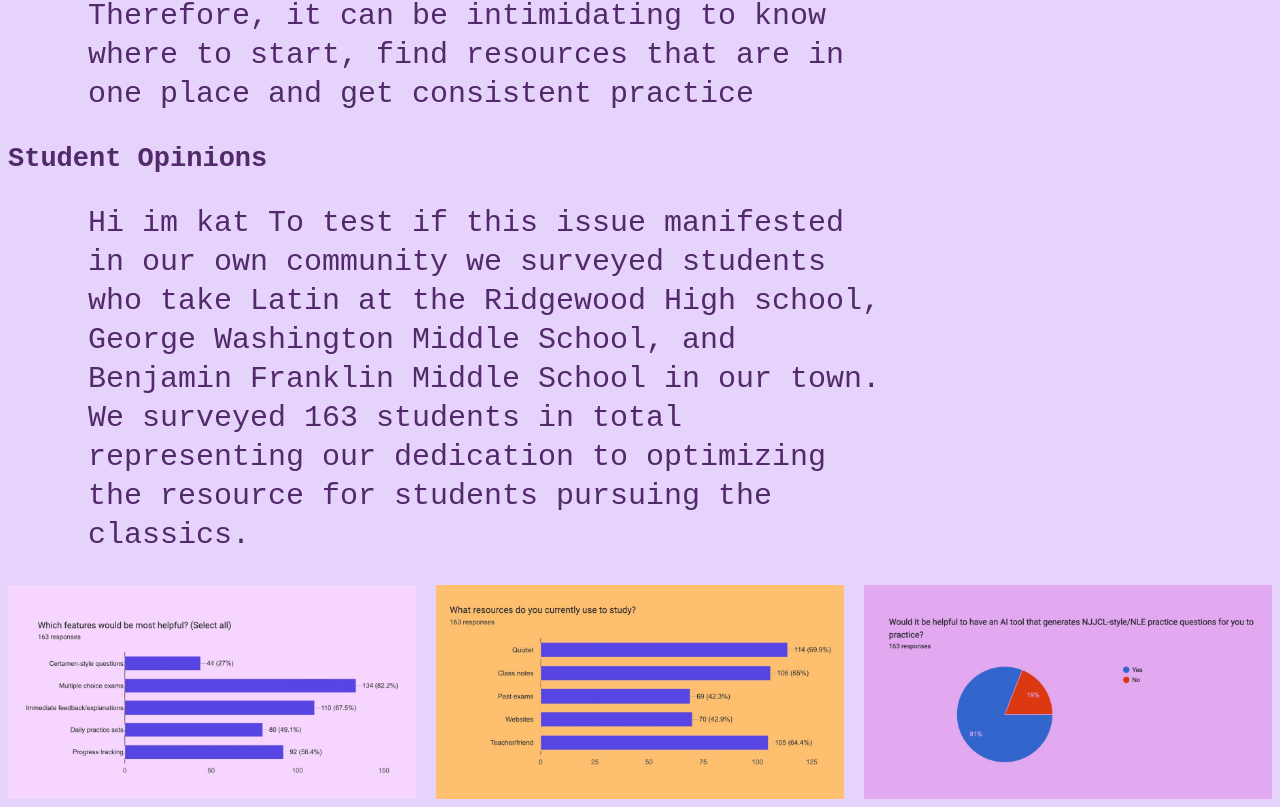
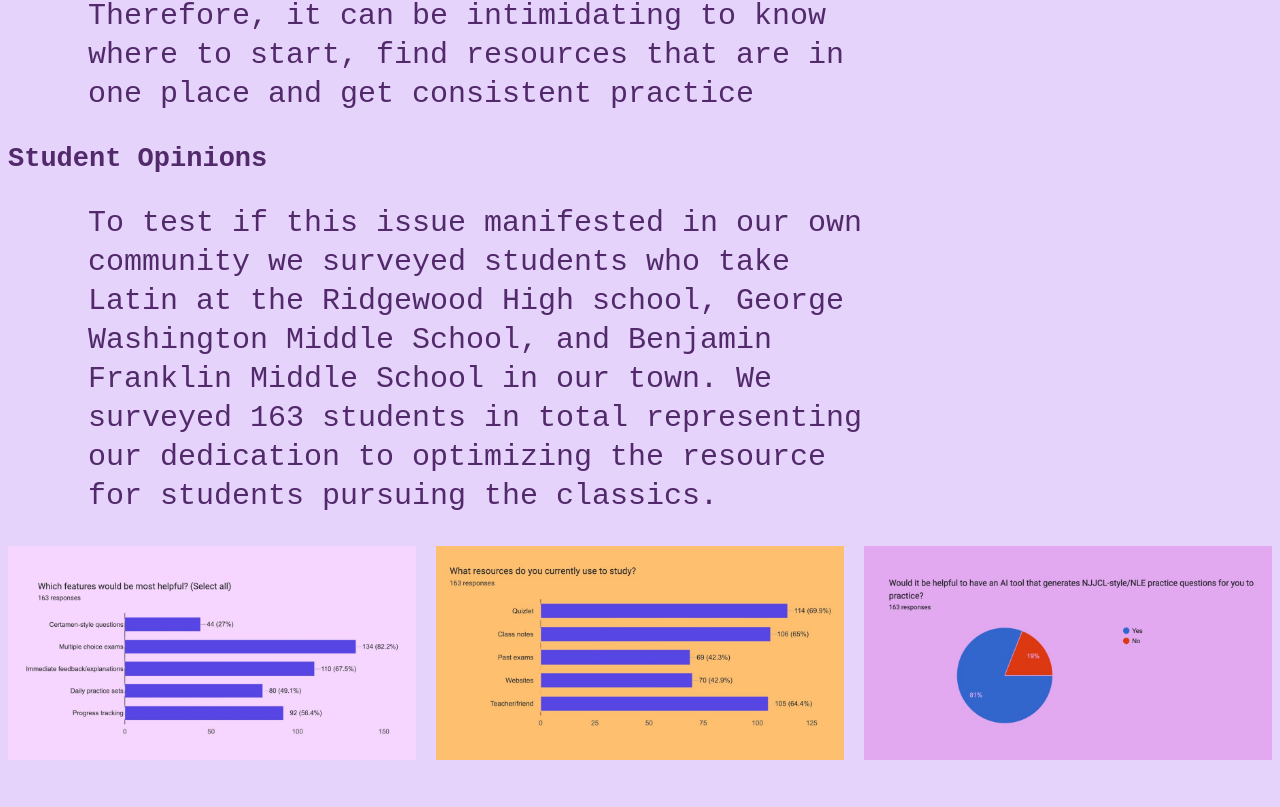
Before and after one commit to kathrynshin/simple-website, a plain HTML site: page index.html in a window 1280 px wide. Shown: the part 1762-2569 px from the top of the page. After the commit the page ends 2530 px from the top, so only its background shows below. Drawn offline with Linux system fonts and the light colour scheme.

Commit message:
delete hi kat

```diff
--- a/index.html
+++ b/index.html
@@ -42,7 +42,7 @@
     </p>
     <h2>Student Opinions</h2>
     <p>
-       Hi im kat To test if this issue manifested in our own community we surveyed students who take Latin at the Ridgewood High school, George Washington Middle School, and Benjamin Franklin Middle School in our town. We surveyed 163 students in total representing our dedication to optimizing the resource for students pursuing the classics.
+       To test if this issue manifested in our own community we surveyed students who take Latin at the Ridgewood High school, George Washington Middle School, and Benjamin Franklin Middle School in our town. We surveyed 163 students in total representing our dedication to optimizing the resource for students pursuing the classics.
     </p>
     <div class="charts">
         <img src="What is most helpful.jpg" alt="What resource is most helpful for students?">
```
